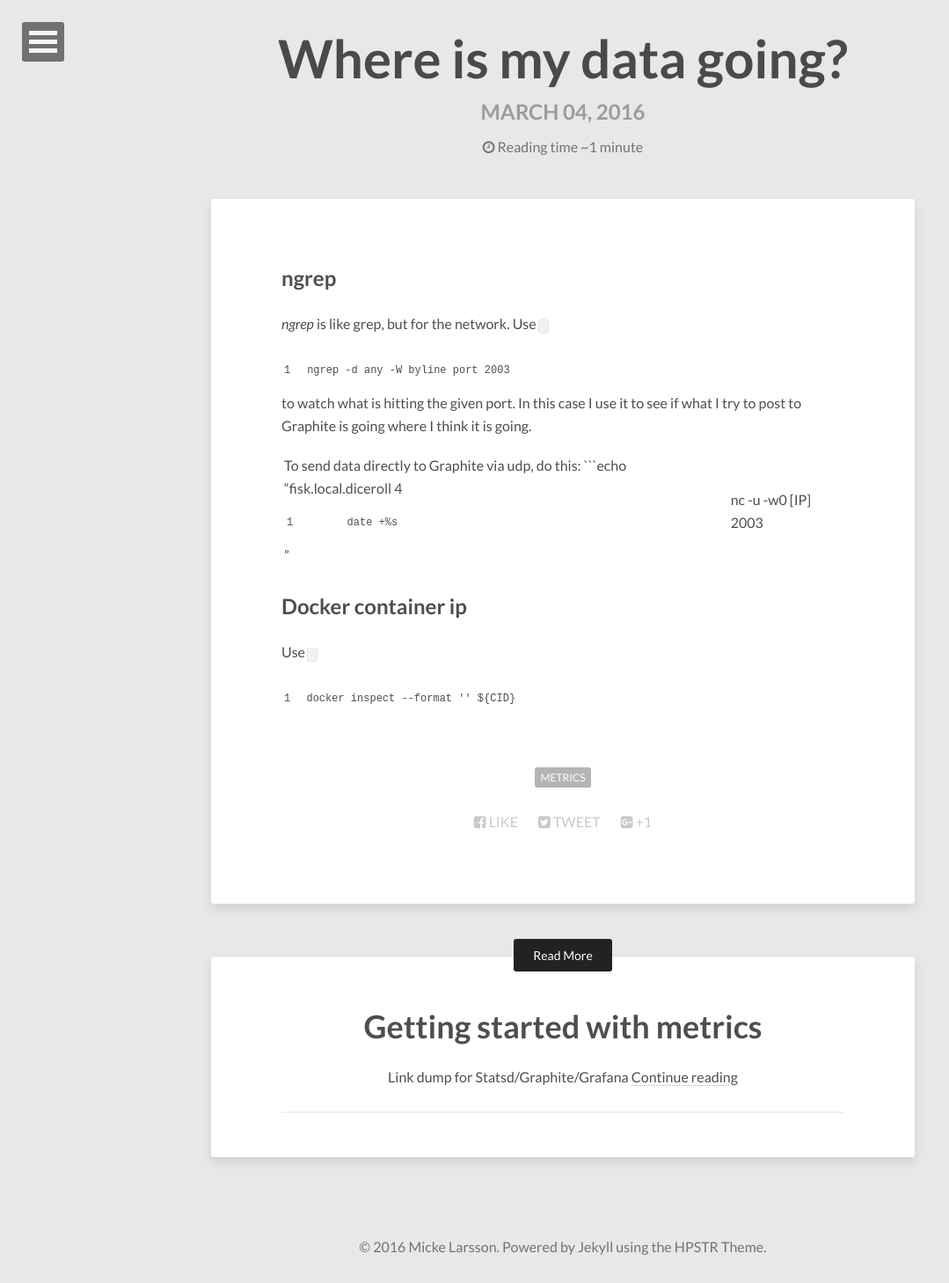
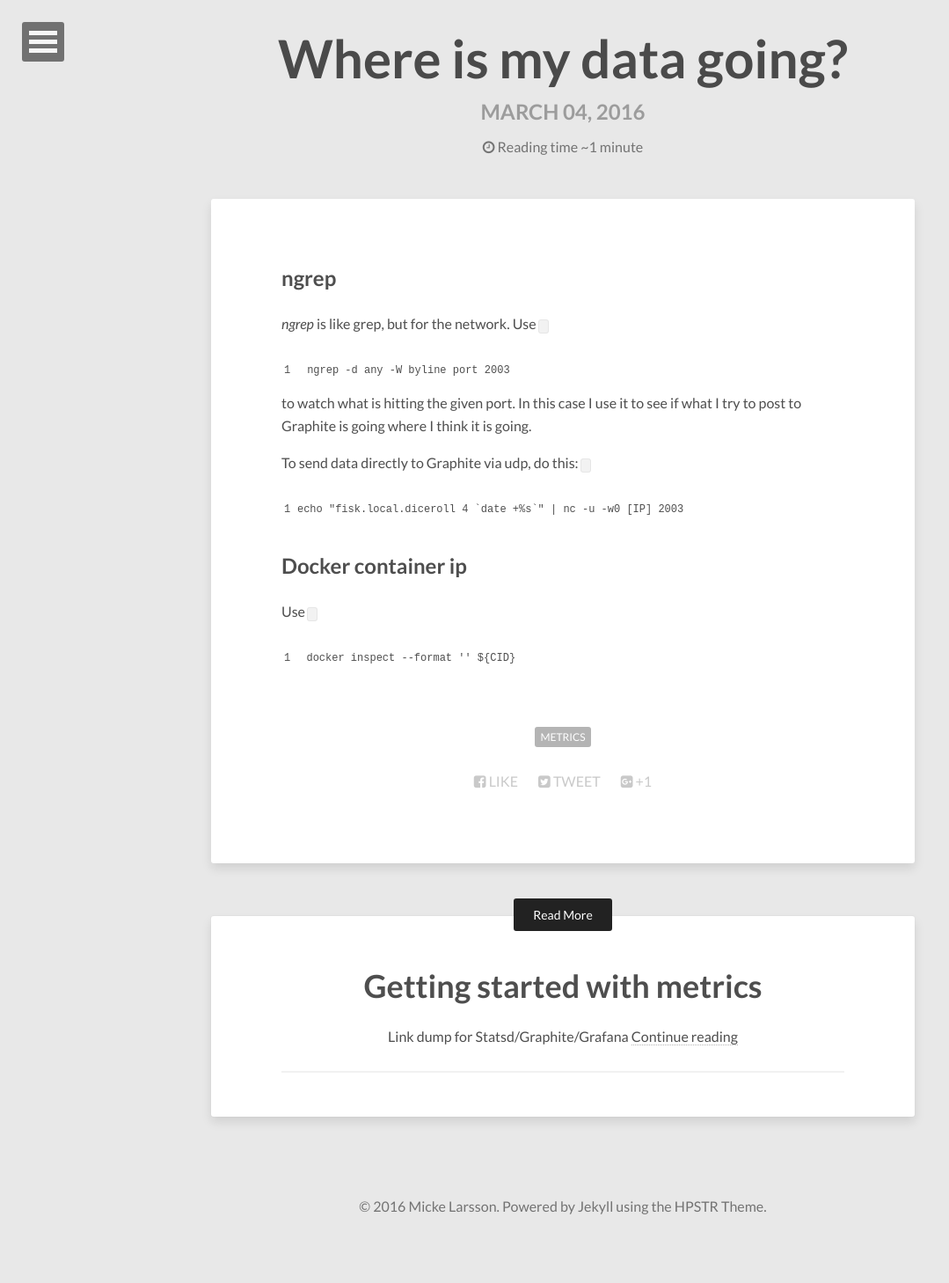
Before and after one commit to Miklar/Miklar.github.io, a Jekyll site: the page built from _posts/2016-03-04-where_is_my_data_going.md, in a window 1280 px wide. Shown: the whole page at 88% size, without its empty margins (0-1079 px from the left). Built offline with Jekyll 4.4.1, drawn with Linux system fonts in a browser that asks for light colours; nearby versions of some CDN libraries; after the commit the page ends 1412 px from its top, so only the background shows below that.

````diff
--- a/_posts/2016-03-04-where_is_my_data_going.md
+++ b/_posts/2016-03-04-where_is_my_data_going.md
@@ -9,7 +9,7 @@ tags: [metrics]
 *ngrep* is like grep, but for the network. Use ```ngrep -d any -W byline port 2003``` to watch what is hitting the given port.
 In this case I use it to see if what I try to post to Graphite is going where I think it is going.
 
-To send data directly to Graphite via udp, do this: ```echo "fisk.local.diceroll 4 `date +%s`" | nc -u -w0 [IP] 2003
+To send data directly to Graphite via udp, do this: ```echo "fisk.local.diceroll 4 `date +%s`" | nc -u -w0 [IP] 2003```
 
 ## Docker container ip
 Use ```docker inspect --format '{{ .NetworkSettings.IPAddress }}' ${CID}```
````
